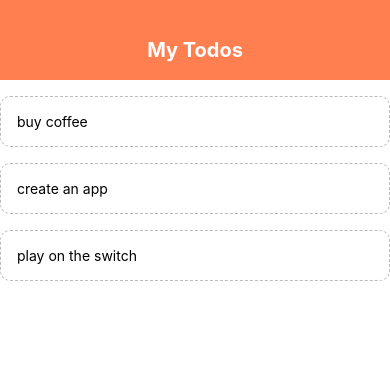
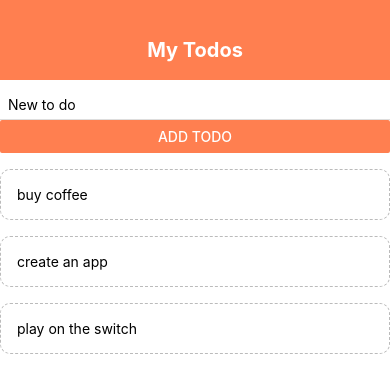
Before and after one commit to imroatulfaizah/react-native, a React Native app: screen / in a window 390 px wide. Shown: the top 392 px of the page. Built offline with nearby package versions, Linux system fonts and the light colour scheme.

Commit message:
add To do (part 3)

```diff
--- a/App.js
+++ b/App.js
@@ -10,6 +10,7 @@
 import { StyleSheet, Text, View, FlatList } from 'react-native';
 import Header from './components/header';
 import TodoItem from './components/todoItem';
+import AddTodo from './components/addTodo';
 
 export default function App() {
   const [todos, setTodos] = useState([
@@ -21,6 +22,15 @@
   const pressHandler = (key) => {
     setTodos((prevTodos) => {
       return prevTodos.filter(todo => todo.key != key);
+    });
+  }
+
+  const submitHandler = (text) => {
+    setTodos((prevTodos) => {
+      return [
+        { text: text, key: Math.random().toString() },
+        ...prevTodos
+      ];
     })
   }
 
@@ -28,7 +38,7 @@
     <View style={styles.container}>
       <Header/>
       <View style={styles.content}>
-        {/* to form */}
+      <AddTodo submitHandler={submitHandler}/>
         <View style={styles.list}>
           <FlatList
             data={todos}
--- /dev/null
+++ b/components/addTodo.js
@@ -0,0 +1,30 @@
+import React, { useState } from 'react';
+import { StyleSheet, Text, View, TextInput, Button } from 'react-native';
+
+export default function AddTodo({ submitHandler }) {
+    const [text, setText] = useState('');
+
+    const changeHandler = (val) => {
+        setText(val);
+    }
+
+    return (
+        <View>
+            <TextInput
+            style={styles.input}
+            placeholder={'New to do'}
+            onChangeText={changeHandler}/>
+            <Button onPress={() => submitHandler(text)} title='add todo' color='coral' />
+        </View>
+    )
+}
+
+const styles = StyleSheet.create({
+    input: {
+        marginTop: 10,
+        paddingHorizontal: 8,
+        paddingVertical: 6,
+        borderBottomWidth: 1,
+        borderBottomColor: '#ddd'
+    }
+})
```
